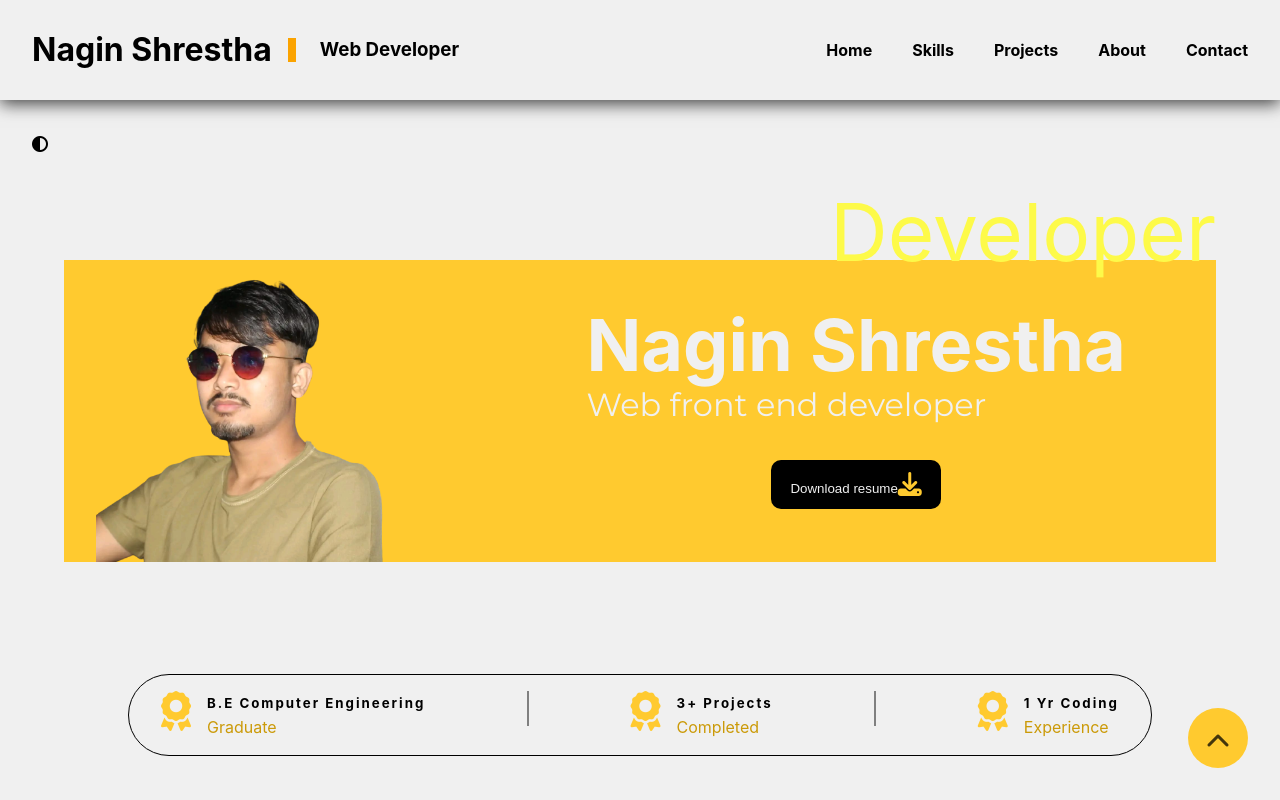
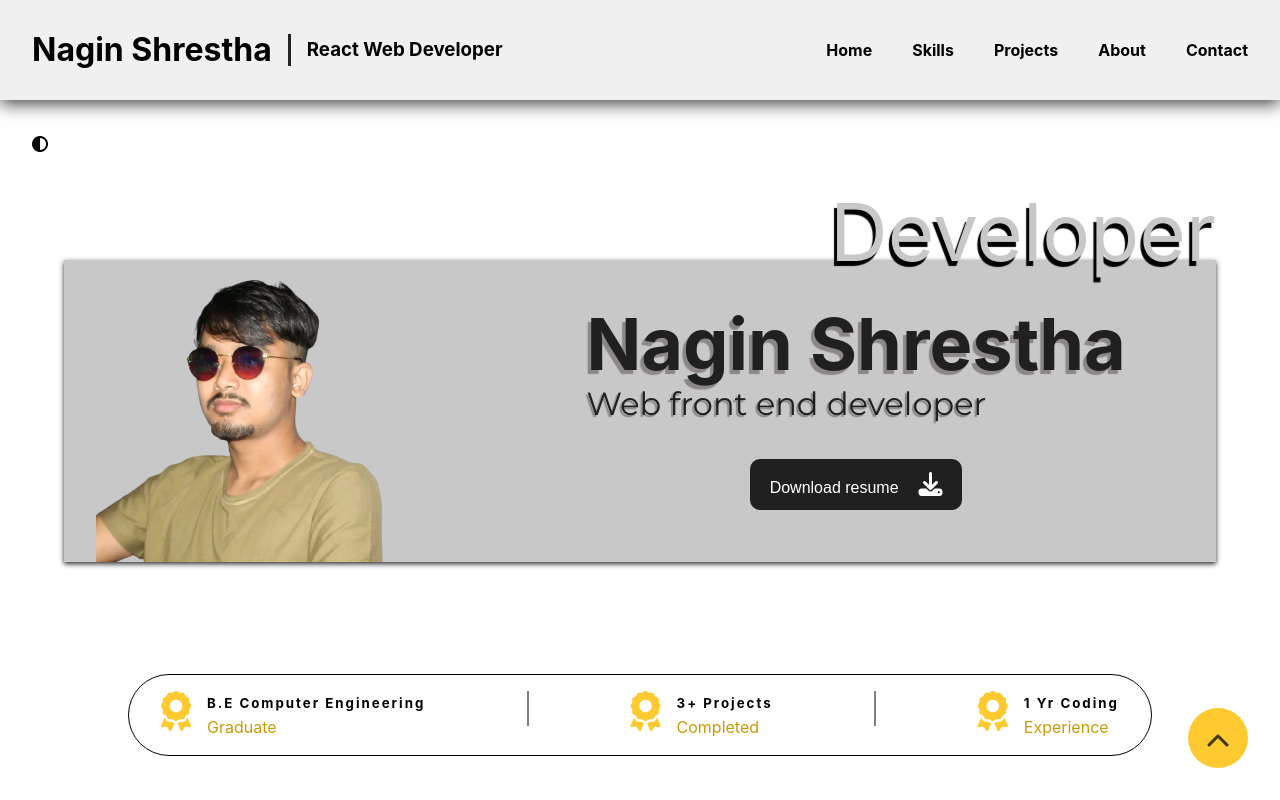
Before and after one commit to naginshrestha/NaginPortfolio, a React (Create React App) app: page / in a window 1280 px wide. Shown: the top 800 px of the page. Built offline with nearby package versions, Linux system fonts and the light colour scheme.

Commit message:
ui modifying

```diff
--- a/src/App.css
+++ b/src/App.css
@@ -1,11 +1,20 @@
 :root {
   --body-bg: rgb(240, 240, 240);
+
+
+  --color-lightgray: #C8C8C8;
   --color-yellow: #ffca2f;
+
   --Dev-color: rgb(253, 250, 73);
+
   --body-color:rgb(240, 240, 240);
+  --body-color:#FFFFFF;
+
   --link-color:#0e76a8;
   --text-color:#000;
   --border-color:#2a2a2a;
+
+  --text-color-sharpblack: #202020;
 
   --font-montserrant:"Montserrat", sans-serif;
   --font-Poppins: "Poppins", sans-serif;
--- a/src/Components/Contacts/Contacts.css
+++ b/src/Components/Contacts/Contacts.css
@@ -23,6 +23,8 @@
   .section6 .socials i:nth-child(4) {
     color: #48b8ec;
   }
+
+
   .section6 .email-section {
     margin-top: 2rem;
     flex-direction: column;
@@ -41,6 +43,10 @@
   .section6 .email-section .email a {
     color: rgb(153, 153, 153);
   }
+  .section6 .email-section .email i{
+    margin-left: 15px;
+
+  }
   .section6 .email-section .email .send {
     color: var(--body-bg);
   }
--- a/src/Components/Contacts/Contacts.js
+++ b/src/Components/Contacts/Contacts.js
@@ -8,24 +8,31 @@ const Contacts = () => {
         <h1 className="title">Get in Touch</h1>
 
         <div className="socials flex">
-          <i className="fa-brands fa-linkedin"></i>
-          <i className="fa-brands fa-github"></i>
-          <i className="fa-brands fa-facebook"></i>
-          <i className="fa-brands fa-twitter"></i>
+          <a href="https://www.linkedin.com/in/naginshrestha/"> <i className="fa-brands fa-linkedin"> </i></a>
+
+          <a href="https://github.com/naginshrestha"><i className="fa-brands fa-github"></i></a>
+          <a href='https://www.facebook.com/nagin.sherest.92?mibextid=LQQJ4d'> <i className="fa-brands fa-facebook"></i></a>
+          <a href='https://twitter.com/nagin_shrestha'> <i className="fa-brands fa-twitter"></i></a>
 
         </div>
 
         <h1 className="or">OR</h1>
 
-        <div className="email-selection flex">
+        {/* <div className="email-selection flex">
           <p>reach out over email</p>
 
           <div className="email">
             <a href="nagin.shresthaofficial@gmail.com">nagin.shresthaofficial@gmail.com</a>
-            <div className="send">
               <i className="fa-solid fa-paper-plane"></i>
+          </div>
+        </div> */}
+           <div className="email-section flex">
+          <p>reach out over email</p>
+          <div className="email">
 
-            </div>
+            <a href='nagin.shresthaofficial@gmail.com'>nagin.shresthaofficial@gmail.com
+              <i className="fa-solid fa-paper-plane " style={{ color: "white" }} ></i>
+            </a>
           </div>
         </div>
 
--- a/src/Components/DarkMode/DarkMode.css
+++ b/src/Components/DarkMode/DarkMode.css
@@ -1,7 +1,7 @@
 :root {
+  --color-yellow: #ffca2f;
 
 
-  --color-yellow: #ffca2f;
   --color-dark: #2a2a2a;
   --dark-bg: var(--color-dark);
   --dark-text-color: #fff;
--- a/src/Components/Footer/Footer.js
+++ b/src/Components/Footer/Footer.js
@@ -10,19 +10,34 @@ const Footer = () => {
             <div>
               <h3>LINKS</h3>
               <ul className="flex">
-                <li>Home</li>
-                <li>Skills</li>
-                <li>Projects</li>
-                <li>About</li>
-                <li>Contact</li>
+                <li>
+                <a href="/">Home</a>
+                </li>
+                <li>
+                <a href="/#Skill">Skills</a>
+                </li>
+                <li>
+                <a href="/#project">Projects</a>
+                  </li>
+                <li>
+                <a href="/#about">About</a>
+
+                  </li>
+                <li>
+                <a href="/#contact">Contact</a>
+
+                  </li>
               </ul>
             </div>
 
             <div>
               <h3>EXTERNAL LINKS</h3>
               <ul className="flex">
-                <li>LinkedIn</li>
-                <li>GitHub</li>
+                <li>
+                <a href="https://www.linkedin.com/in/naginshrestha/">LinkedIn</a>
+                  </li>
+                <li>
+                <a href="https://github.com/naginshrestha">GitHub</a></li>
               </ul>
             </div>
           </div>
--- a/src/Components/Header/Header.css
+++ b/src/Components/Header/Header.css
@@ -15,17 +15,21 @@
   position: relative;
   justify-content: center;
   align-items: center;
-    gap: 3rem;
+  gap: 1rem;
 }
-  .primary-header .logo .line::before {
+.linedis {
   content: "";
-    background: rgb(251, 163, 0);
-    height: 100%;
-    width: 8px;
-    position: absolute;
+  height: 32px;
+  width: 2px;
   top: 0;
-    left: 60%;
+  border-left: 3px solid rgb(35, 35, 35);
+
+
 }
+.linedis p{
+  display: none;
+}
+
 .primary-header .right #check,
 .primary-header .right .checkBtn {
   display: none;
@@ -44,10 +48,14 @@
 .primary-header .right .primary-navigation li a:hover {
   color: rgb(251, 163, 0);
 }
+
+
 @media (width <= 768px) {
   .primary-header .right .checkBtn {
     display: block;
   }
+
+
   .primary-header .right .primary-navigation {
     width: 15rem;
     height: 100vh;
@@ -70,9 +78,10 @@
     transition: 0.5s ease;
   }
 }
-  @media (width <= 480px) {
+@media (width <= 600px) {
   .primary-header .logo h1 {
-      font-size: 1rem;
+    font-size: 1.5rem;
+
   }
   .primary-header .logo div .line {
     font-size: 1rem;
@@ -80,4 +89,7 @@
   .primary-header .logo div .line::before {
     left: 40%;
   }
+  .linedis{
+   margin-right: 25px;
   }
+}
--- a/src/Components/Header/Header.js
+++ b/src/Components/Header/Header.js
@@ -5,12 +5,18 @@ const Header = () => {
   return (
     <>
     <header class="flex primary-header">
+
 <div class="flex logo">
   <h1>Nagin Shrestha</h1>
+
+  <div class='linedis'>
+  </div>
   <div>
-    <h3 class="line">Web Developer</h3>
+    <h3 class="line">React Web Developer</h3>
   </div>
 </div>
+
+
 <div class="right">
   <input type="checkbox" id="check" />
   <label for="check" class="checkBtn">
@@ -18,13 +24,13 @@ const Header = () => {
   </label>
   <ul class="flex primary-navigation">
     <li>
-      <a href="#home">Home</a>
+      <a href="/">Home</a>
     </li>
     <li>
-      <a href="#skills">Skills</a>
+      <a href="#Skill">Skills</a>
     </li>
     <li>
-      <a href="#projects">Projects</a>
+      <a href="#project">Projects</a>
     </li>
     <li>
       <a href="#about">About</a>
--- a/src/Components/Hero/Hero.css
+++ b/src/Components/Hero/Hero.css
@@ -1,19 +1,21 @@
 .section1 {
-    background-color: var(--color-yellow);
+  background: var(--color-lightgray);
  grid-template-areas: "one two";
  margin: 10rem auto 3rem auto;
  width: 90vw;
  position: relative;
  padding: 0 2rem;
+ box-shadow: 0px 2px 5px rgb(45, 43, 43);
 }
 .section1::before {
-    content: "Developer";
+ content: " Developer";
  position: absolute;
  right: 0;
  top: -2.5rem;
  font-style: bold;
  font-size: 5rem;
-    color: var(--Dev-color);
+ color: var(--color-lightgray);
+ text-shadow: -3px 5px 1px black;
 }
 .section1 .left {
  grid-area: one;
@@ -35,11 +37,13 @@
 .section1 .right div .name {
  line-height: 4rem;
  font-size: 4.5rem;
-    color: var(--body-color);
+ color: var(  --text-color-sharpblack);
+ text-shadow: -3.5px 4px 1px rgb(140, 134, 134);
 }
 .section1 .right div .tag {
  font-family: var(--font-montserrant);
-    color: var(--body-color);
+ color: var(  --text-color-sharpblack);
+ text-shadow: -2px 2px 1px rgb(140, 134, 134);
  font-size: 2rem;
  margin-top: 1rem;
 }
@@ -48,18 +52,20 @@
  border: 0;
  padding: 0.8rem 1.2rem;
  border-radius: 10px;
-    background: black;
+ background: var(  --text-color-sharpblack);
  color: var(--body-color);
+ font-size: 16px;
  cursor: pointer;
 }
 .section1 .right .button i {
-    color: var(--color-yellow);
+ color: #FFFFFF;
+ margin-left: 20px;
  font-size: 1.5rem;
 }
 
 @media (width <= 768px) {
  .section1 {
-      background-color: var(--color-yellow);
+   background-color: var( --color-lightgray);
    grid-template-areas: "one " "two";
    padding-bottom: 2rem;
  }
--- a/src/Components/Hero/Hero.js
+++ b/src/Components/Hero/Hero.js
@@ -5,11 +5,9 @@ import './Hero.css'
 const Hero = () => {
   return (
     <>
-          <section className="grid section1 ">
+        <section className="grid section1 ">
         <div className="left">
           <img src={naginpp}  alt=""/>
-
-
         </div>
         <div className="right flex">
         <div>
```
Lines whose indentation alone changed are shown as unchanged.
